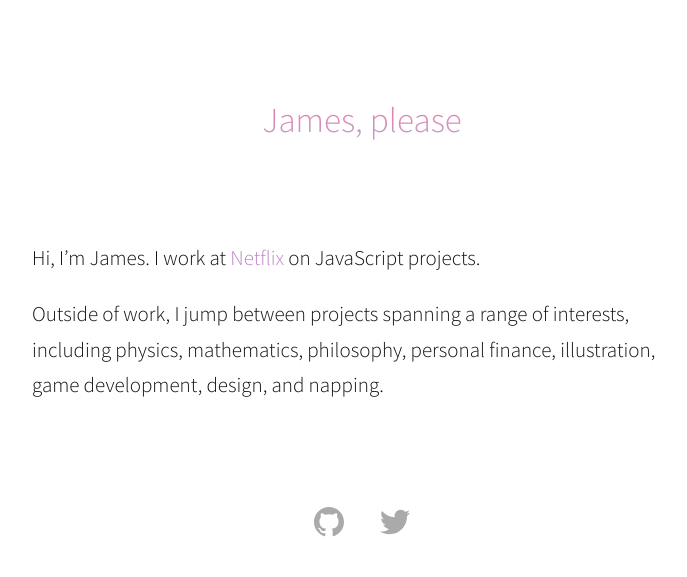
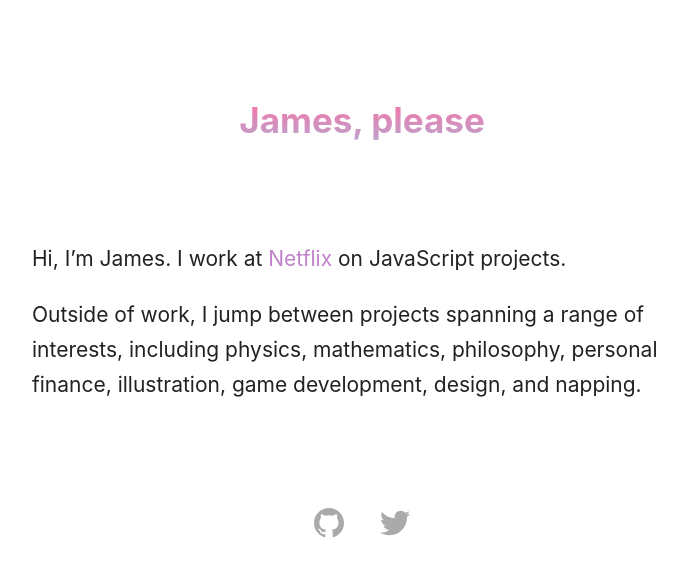
Before and after one commit to jamesplease/jamespls.com, a Jekyll site: the page built from index.html, in a window 1280 px wide. Shown: the top 577 px of the page, without its empty margins (278-965 px from the left). Built offline with Jekyll 4.4.1, drawn with Linux system fonts in a browser that asks for light colours; nearby versions of some CDN libraries; the list of posts is cut into pages by our own code.

Commit message:
Switch to system fonts; update font size

```diff
--- a/css/style.css
+++ b/css/style.css
@@ -24,9 +24,11 @@
   }
 }
 html {
-  font-family: 'Source Sans Pro', Helvetica, sans-serif;
-  font-weight: 300;
-  color: #111;
+  font-family: -apple-system, BlinkMacSystemFont, "Segoe UI", Roboto, Helvetica, Arial, sans-serif, "Apple Color Emoji", "Segoe UI Emoji", "Segoe UI Symbol";
+  color: #222;
+  -webkit-font-smoothing: antialiased;
+  -moz-osx-font-smoothing: grayscale;
+  text-rendering: optimizeLegibility;
 }
 p:first-child {
   margin-top: 0;
@@ -83,7 +85,7 @@
 }
 header h1 a {
   font-size: 35px;
-  font-weight: 300;
+  font-weight: 700;
   color: #dc8ab9;
   background: -webkit-linear-gradient(#fb72a4, #bba3ce);
   -webkit-background-clip: text;
@@ -137,7 +139,7 @@
   transition: transform 0.15s ease-in-out;
 }
 .social-media-list .social-media-icon:hover {
-  fill: #5ebeff;
+  fill: #c082cb;
 }
 .social-media-list .social-media-list-item {
   padding: 0 18px;
--- a/css/stylus/style/header.styl
+++ b/css/stylus/style/header.styl
@@ -9,7 +9,7 @@
 
     a
       font-size 35px
-      font-weight 300
+      font-weight 700
       color #dc8ab9
       background -webkit-linear-gradient(#fb72a4, #bba3ce)
       -webkit-background-clip text
--- a/css/stylus/style/social-media-list.styl
+++ b/css/stylus/style/social-media-list.styl
@@ -12,7 +12,7 @@
     transition transform 0.15s ease-in-out
 
     &:hover
-      fill #5ebeff
+      fill #c082cb
 
   .social-media-list-item
     padding 0 18px
```
Also changed, not shown: css/stylus/typography.styl (+5 -3 lines).
